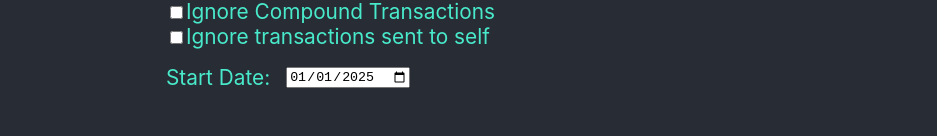
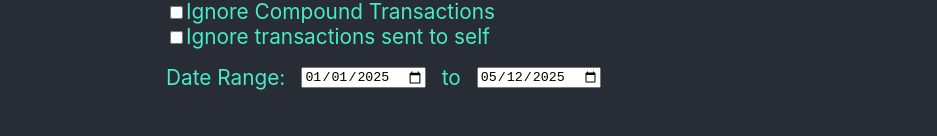
Before and after one commit to coderofstuff/kaspa-transaction-report, a React (Create React App) app: page / in a window 1280 px wide. Shown: the part 286-422 px from the top of the page, without its empty margins (171-1108 px from the left). Built offline with nearby package versions, Linux system fonts and the light colour scheme; the HTML template or start-up script is replaced by a standard one.

Commit message:
Use date range

```diff
--- a/src/App.js
+++ b/src/App.js
@@ -16,6 +16,8 @@ class App extends Component {
 
     const currentYear = new Date().getFullYear();
     const defaultStartDate = `${currentYear}-01-01`;
+    const today = new Date();
+    const defaultEndDate = today.toISOString().split('T')[0];
 
     this.state = {
       loading: false,
@@ -27,7 +29,25 @@ class App extends Component {
       reportData: [],
       addresses: '',
       startDate: defaultStartDate,
+      endDate: defaultEndDate,
+      dateError: null,
     };
+  }
+
+  validateDateRange = () => {
+    if (!this.state.startDate || !this.state.endDate) return true;
+    const start = new Date(this.state.startDate);
+    const end = new Date(this.state.endDate);
+    return start <= end;
+  }
+
+  handleDateChange = (type, value) => {
+    this.setState({ [type]: value }, () => {
+      const isValid = this.validateDateRange();
+      this.setState({
+        dateError: isValid ? null : 'Start Date must be before End Date'
+      });
+    });
   }
 
   beginReportGeneration() {
@@ -43,21 +63,28 @@ class App extends Component {
       }
     }
 
-    // Create date in local timezone by using date parts
-    const [year, month, day] = this.state.startDate.split('-').map(Number);
-    const startDate = new Date(year, month - 1, day); // month is 0-based in JS Date
+    // Create dates in local timezone by using date parts
+    const [startYear, startMonth, startDay] = this.state.startDate.split('-').map(Number);
+    const startDate = new Date(startYear, startMonth - 1, startDay);
     startDate.setHours(0, 0, 0, 0);
+
+    const [endYear, endMonth, endDay] = this.state.endDate.split('-').map(Number);
+    const endDate = new Date(endYear, endMonth - 1, endDay);
+    endDate.setHours(23, 59, 59, 999);
+
     const startDateTimestamp = startDate.getTime();
+    const endDateTimestamp = endDate.getTime();
 
-    generateReport(addresses, startDateTimestamp)
+    generateReport(addresses, startDateTimestamp, endDateTimestamp)
       .then(([txs, additionalAddressesFound = []]) => {
 
         let filteredTxs = txs;
-        // Filter transactions by start date if one is selected
-        if (this.state.startDate) {
+        // Filter transactions by date range
+        if (this.state.startDate || this.state.endDate) {
           filteredTxs = txs.filter(tx => {
             const txDate = new Date(tx.timestamp);
-            return txDate.getTime() >= startDateTimestamp;
+            const txTimestamp = txDate.getTime();
+            return txTimestamp >= startDateTimestamp && txTimestamp <= endDateTimestamp;
           });
         }
 
@@ -150,8 +177,6 @@ class App extends Component {
 }
 
   render() {
-    const yearOptions = [2021, 2022, 2023, 2024, 2025, 2026, 2027, 2028, 2029, 2030];
-
     return (
       <div className="App">
         <header className="App-header">
@@ -195,17 +220,38 @@ class App extends Component {
               Ignore transactions sent to self
             </label>
 
-            {/* Start Date Input */}
-            <div style={{ display: 'flex', alignItems: 'center', marginTop: '1rem' }}>
+            {/* Date Range Inputs */}
+            <div style={{ display: 'flex', flexDirection: 'column', marginTop: '1rem', gap: '0.5rem' }}>
+              <div style={{ display: 'flex', alignItems: 'center', gap: '1rem' }}>
+                <div style={{ display: 'flex', alignItems: 'center' }}>
                   <label className="Checkboxes" style={{ marginRight: '0.5rem' }}>
-                Start Date:
+                    Date Range:
                   </label>
                   <input
                     type="date"
                     value={this.state.startDate}
-                onChange={(event) => this.setState({ startDate: event.target.value })}
+                    onChange={(event) => this.handleDateChange('startDate', event.target.value)}
                     style={{ marginLeft: '0.5rem' }}
                   />
+                </div>
+
+                <div style={{ display: 'flex', alignItems: 'center' }}>
+                  <label className="Checkboxes" style={{ marginRight: '0.5rem' }}>
+                    to
+                  </label>
+                  <input
+                    type="date"
+                    value={this.state.endDate}
+                    onChange={(event) => this.handleDateChange('endDate', event.target.value)}
+                    style={{ marginLeft: '0.5rem' }}
+                  />
+                </div>
+              </div>
+              {this.state.dateError && (
+                <div style={{ color: 'red', fontSize: '0.6em' }}>
+                  {this.state.dateError}
+                </div>
+              )}
             </div>
           </div>
 
@@ -213,7 +259,7 @@ class App extends Component {
           <button
             style={{ marginTop: '3rem', padding:`0.5rem` }}
             onClick={this.beginReportGeneration.bind(this)}
-            disabled={this.state.loading}>
+            disabled={this.state.loading || this.state.dateError}>
               <strong>Generate</strong>
           </button>
 
--- a/src/report.js
+++ b/src/report.js
@@ -9,9 +9,9 @@ const axios = require('axios').create({
     },
 });
 
-async function generateReport(addresses, startDateTimestamp) {
+async function generateReport(addresses, startDateTimestamp, endDateTimestamp) {
     const txCache = {};
-    const txs = await findAllTransactions(addresses, txCache, startDateTimestamp);
+    const txs = await findAllTransactions(addresses, txCache, startDateTimestamp, endDateTimestamp);
 
     console.info('Generating report');
 
@@ -40,6 +40,7 @@ async function generateReport(addresses, startDateTimestamp) {
                 return {transaction_id: inpoint.previous_outpoint_hash};
             }
 
+            // eslint-disable-next-line
             return txCache[inpoint.previous_outpoint_hash].outputs.find((o) => o.index == inpoint.previous_outpoint_index);
         });
 
@@ -104,14 +105,14 @@ async function generateReport(addresses, startDateTimestamp) {
     return [processedTxs, additionalAddressesFound];
 }
 
-async function findAllTransactions(addresses, txCache, startDateTimestamp) {
+async function findAllTransactions(addresses, txCache, startDateTimestamp, endDateTimestamp) {
     let txs = [];
 
     for (const address of addresses) {
         if (validateAddress(address)) {
             console.info('Fetching transactions from:', address);
 
-            const addressTxs = await getAddressTransactions(address, txCache, startDateTimestamp);
+            const addressTxs = await getAddressTransactions(address, txCache, startDateTimestamp, endDateTimestamp);
             txs = txs.concat(addressTxs);
         }
     }
@@ -132,11 +133,10 @@ async function getAdditionalTransactions(txs, txCache) {
     });
 }
 
-async function getAddressTransactions(address, txCache, startDateTimestamp) {
+async function getAddressTransactions(address, txCache, startDateTimestamp, endDateTimestamp) {
     const txs = [];
 
-    // Start querying 5 mins from now, backwards
-    let before = new Date().getTime() + 5 * 1000 * 60;
+    let before = endDateTimestamp;
     const limit = 500;
 
     let hasRecords = true;
@@ -152,7 +152,7 @@ async function getAddressTransactions(address, txCache, startDateTimestamp) {
 
         const innerTxs = response.data;
 
-        innerTxs.forEach((tx) => {
+        for (const tx of innerTxs) {
             txCache[tx.transaction_id] = tx;
 
             if (tx.is_accepted) {
@@ -161,7 +161,7 @@ async function getAddressTransactions(address, txCache, startDateTimestamp) {
 
             before = Math.min(before, tx.block_time);
             hasTransactionEarlierThanStartDate = hasTransactionEarlierThanStartDate || tx.block_time < startDateTimestamp;
-        });
+        }
 
         hasRecords = innerTxs.length > 0;
     }
```
Lines whose indentation alone changed are shown as unchanged.
